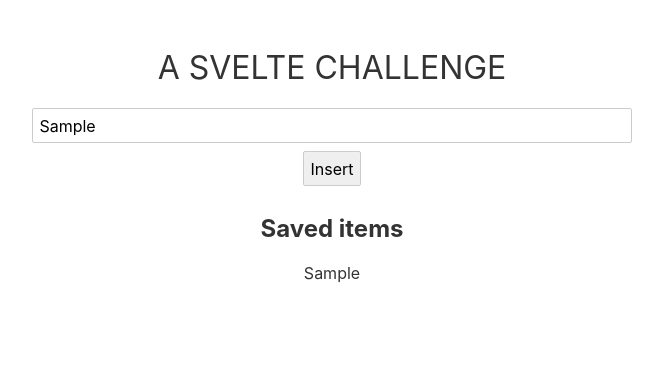
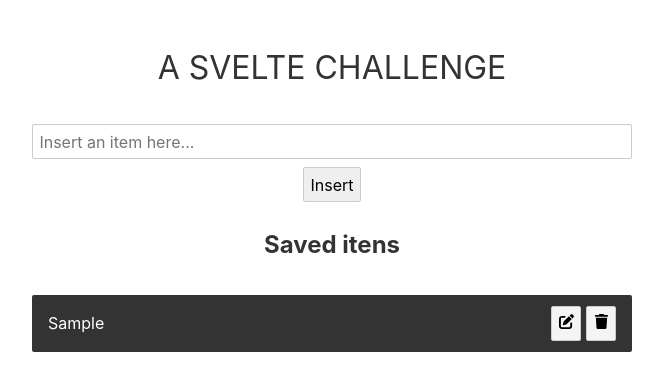
Before and after one commit to barbosadiego/svelte-challenge, a Svelte app: page / in a window 1280 px wide. Both pictures are taken after typing "Sample" into the empty fields and a click on the input "Insert". Shown: the top 390 px of the page, without its empty margins (308-971 px from the left). Built offline with nearby package versions, Linux system fonts and the light colour scheme.

Commit message:
add svg files, add remove item method

```diff
--- a/src/App.svelte
+++ b/src/App.svelte
@@ -4,23 +4,34 @@
   import ListItem from './components/ListItem.svelte';
   import { getLocalStorage, setLocalStorage } from './storage_methods';
 
-  let items;
+  let itens;
 
   onMount(() => {
-    // console.log('app mount');
-    items = getLocalStorage();
+    itens = getLocalStorage();
   });
 
   const handleAddItem = (e) => {
-    items = [e.detail, ...items];
-    setLocalStorage(items);
+    itens = [e.detail, ...itens];
+    setLocalStorage(itens);
+  };
+
+  const remove = (id) => {
+    const itemId = id.detail;
+    const itensStoraged = getLocalStorage();
+    const newItens = itensStoraged.filter((item) => item.id !== itemId);
+    itens = newItens;
+    setLocalStorage(newItens);
+  };
+
+  const edit = (itemId) => {
+    console.log('edit', itemId.detail.text);
   };
 </script>
 
 <main class="container">
   <h1>A Svelte Challenge</h1>
   <InputItem on:add-item={handleAddItem} />
-  <ListItem {items} />
+  <ListItem {itens} on:edit={edit} on:remove={remove} />
 </main>
 
 <style>
@@ -29,6 +40,8 @@
     margin: 0 auto;
     padding: 0 20px;
     text-align: center;
+    display: flex;
+    flex-direction: column;
   }
 
   h1 {
--- a/src/components/InputItem.svelte
+++ b/src/components/InputItem.svelte
@@ -1,19 +1,22 @@
 <script>
-  import { setLocalStorage, getLocalStorage } from '../storage_methods';
   import { createEventDispatcher } from 'svelte';
 
   let text = '';
-  const min = 1;
+  const min = 5;
   const dispatch = createEventDispatcher();
 
   const handleSubmit = () => {
     if (text.length >= min) {
       const date = new Date();
+
       const newItem = {
         id: date.getTime(), // id bult from a date
         text,
       };
+
       dispatch('add-item', newItem);
+
+      text = '';
     } else {
       alert(`Item must be at last ${min} characters`);
     }
--- /dev/null
+++ b/src/components/Item.svelte
@@ -0,0 +1,50 @@
+<script>
+  import { createEventDispatcher } from 'svelte';
+  import { getLocalStorage, setLocalStorage } from '../storage_methods';
+
+  export let item;
+  let srcTrash = './assets/trash-solid.svg';
+  let srcEdit = './assets/pen-to-square-solid.svg';
+  const dispatch = createEventDispatcher();
+
+  function edit(itemId) {
+    dispatch('edit', itemId);
+  }
+
+  function remove(itemId) {
+    dispatch('remove', itemId);
+  }
+</script>
+
+<div class="item">
+  {item.text}
+  <div class="controls">
+    <button class="edit" on:click={() => edit(item)}>
+      <img src={srcEdit} alt="" width="15" height="15" />
+    </button>
+    <button class="remove" on:click={() => remove(item.id)}>
+      <img src={srcTrash} alt="" width="15" height="15" />
+    </button>
+  </div>
+</div>
+
+<style>
+  .item {
+    display: flex;
+    justify-content: space-between;
+    align-items: center;
+    background-color: #333;
+    color: #fff;
+    padding: 0.7rem 1rem;
+    border-radius: 2px;
+    text-align: left;
+  }
+  .controls {
+    display: flex;
+    align-items: center;
+    gap: 5px;
+  }
+  button {
+    margin: 0;
+  }
+</style>
--- a/src/components/ListItem.svelte
+++ b/src/components/ListItem.svelte
@@ -1,12 +1,23 @@
 <script>
-  export let items = [];
+  import Item from './Item.svelte';
+
+  export let itens = [];
 </script>
 
-{#if items.length}
-  <div>
-    <h2>Saved items</h2>
-    {#each items as item}
-      <p>{item.text}</p>
+{#if itens.length}
+  <div class="list-itens">
+    <h2>Saved itens</h2>
+    {#each itens as item}
+      <Item {item} on:edit on:remove />
     {/each}
   </div>
 {/if}
+
+<style>
+  .list-itens {
+    flex: 1;
+    display: flex;
+    flex-direction: column;
+    gap: 1rem;
+  }
+</style>
```
Also changed, not shown: public/assets/pen-to-square-solid.svg (added), public/assets/trash-solid.svg (added).
